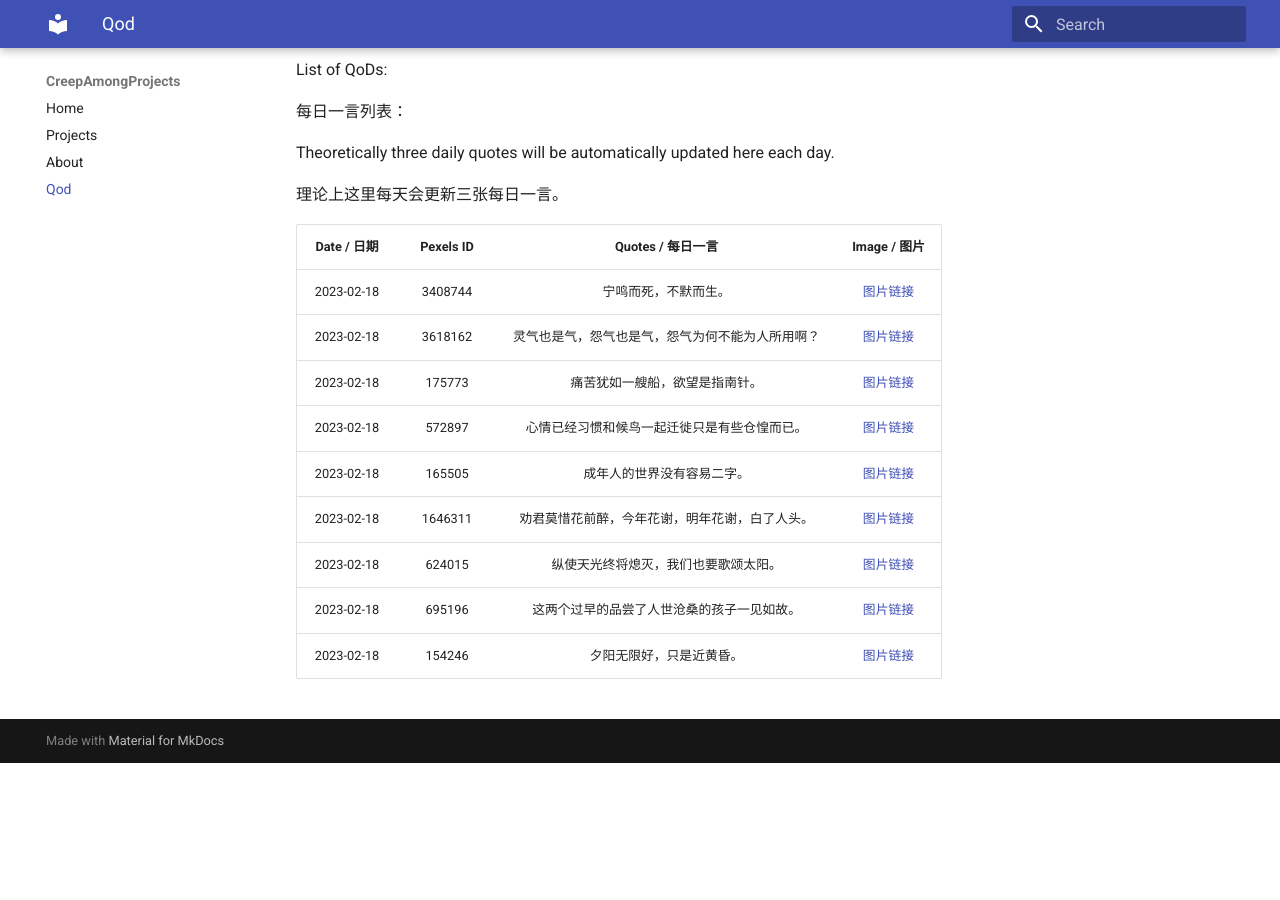
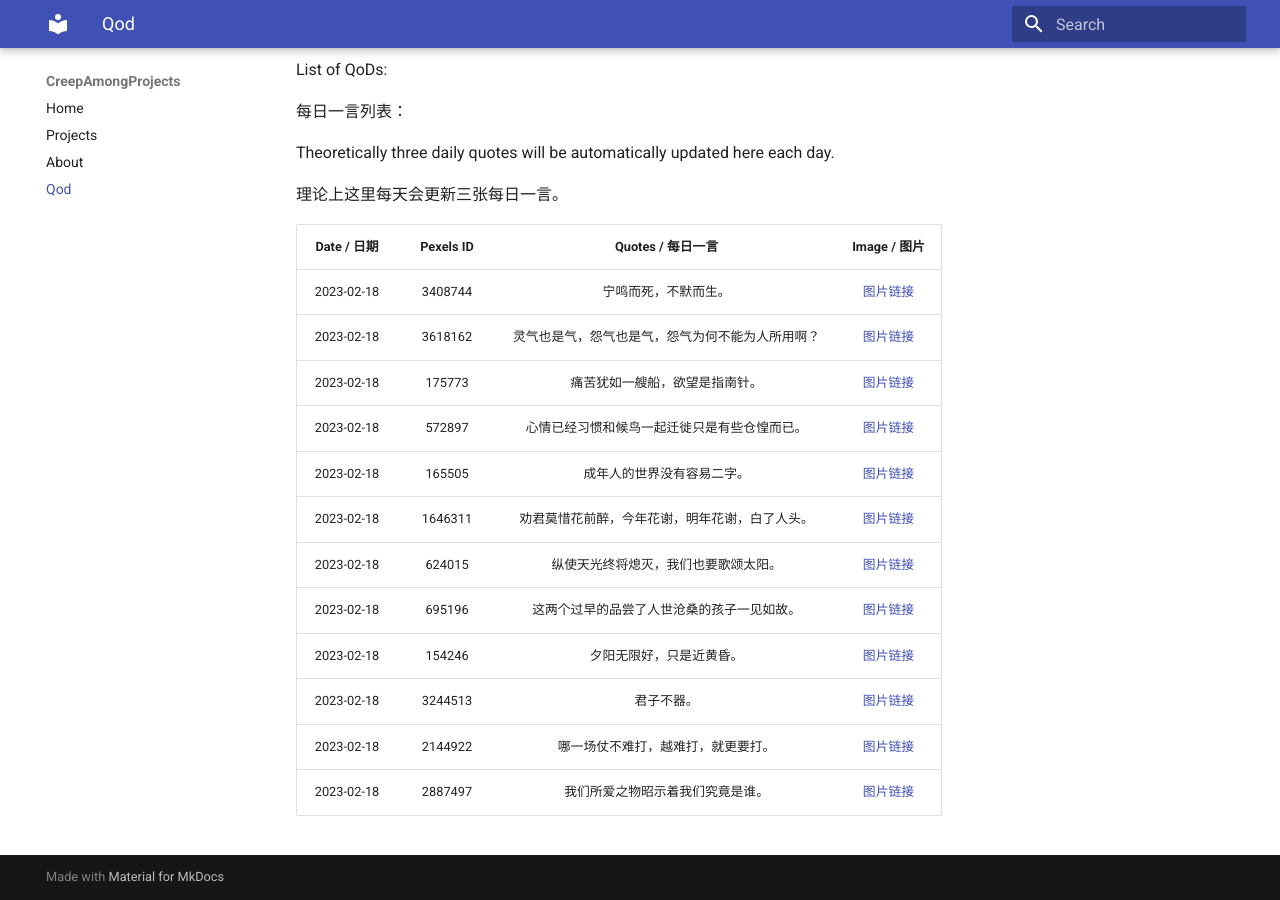
Before and after one commit to Creep-Among-Projects/CAP-Pages, an MkDocs documentation site: the page built from docs/qod.md, in a window 1280 px wide and 900 px high, scrolled down 530 px. Built offline with MkDocs 1.6.1 and Material for MkDocs 9.7.7, drawn with Linux system fonts in a browser that asks for light colours; comment, search, counter and statistics services are not loaded; before the commit the page ends 1293 px from its top, so only the background shows below that.

Commit message:
QoD Generator: 2023-02-18 19:35:41 UTC+00:00

```diff
--- a/docs/qod.md
+++ b/docs/qod.md
@@ -38,3 +38,6 @@ Theoretically three daily quotes will be automatically updated here each day.
 |2023-02-18|624015|纵使天光终将熄灭，我们也要歌颂太阳。|[图片链接](./qods/624015.bmp)|
 |2023-02-18|695196|这两个过早的品尝了人世沧桑的孩子一见如故。|[图片链接](./qods/695196.bmp)|
 |2023-02-18|154246|夕阳无限好，只是近黄昏。|[图片链接](./qods/154246.bmp)|
+|2023-02-18|3244513|君子不器。|[图片链接](./qods/3244513.bmp)|
+|2023-02-18|2144922|哪一场仗不难打，越难打，就更要打。|[图片链接](./qods/2144922.bmp)|
+|2023-02-18|2887497|我们所爱之物昭示着我们究竟是谁。|[图片链接](./qods/2887497.bmp)|
```
Also changed, not shown: 4 other files.
